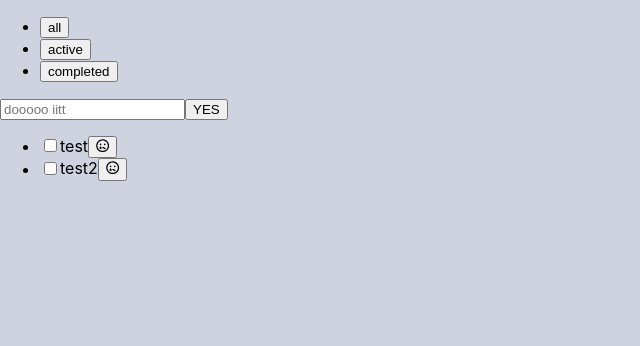
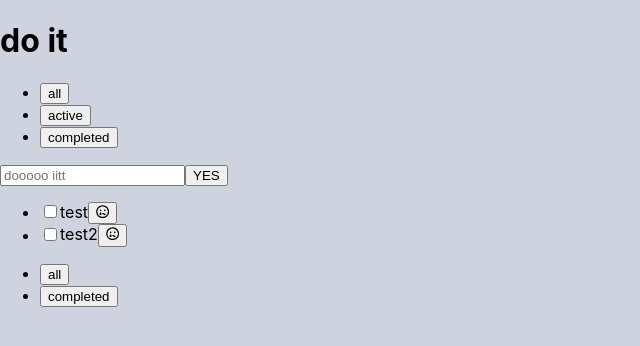
Before and after one commit to RamRamddun/Practice, a React (Create React App) app in the folder todo_react/: page / in a window 1280 px wide. Shown: the top 346 px of the page, without its empty margins (0-640 px from the left). Built offline with nearby package versions, Linux system fonts and the light colour scheme.

Commit message:
Feat : added buttons for filter deleted feature

```diff
--- a/todo_react/src/App.js
+++ b/todo_react/src/App.js
@@ -5,8 +5,10 @@ import Header from './components/Header/Header';
 import TodoList from './components/TodoList/TodoList';
 
 const listFilter = ['all', 'active', 'completed'];
+const deletedFilter = ['all', 'completed'];
 function App() {
   const [filter, setFilter] = useState(listFilter[0]);
+  const [deleteFilter, setDeletedFilter] = useState([0]);
   return (
     <>
       <Header
@@ -15,7 +17,11 @@ function App() {
         onFilterChange={(filter) => setFilter(filter)}
       />
       <TodoList filter={filter} />
-      <Footer />
+      <Footer
+        deleteList={deletedFilter}
+        currentDeleteList={deleteFilter}
+        onFilterDelete={setDeletedFilter}
+      />
     </>
   );
 }
--- a/todo_react/src/components/Footer/Footer.jsx
+++ b/todo_react/src/components/Footer/Footer.jsx
@@ -1,9 +1,19 @@
 import React from 'react';
 
-export default function Footer() {
-    return (
-        <footer>
-
-        </footer>
-    );
+export default function Footer({
+  deleteList,
+  currentDeleteList,
+  onFilterDelete,
+}) {
+  return (
+    <footer>
+      <ul>
+        {deleteList.map((value, index) => (
+          <li key={index}>
+            <button onClick={() => onFilterDelete(value)}>{value}</button>
+          </li>
+        ))}
+      </ul>
+    </footer>
+  );
 }
--- a/todo_react/src/components/Header/Header.jsx
+++ b/todo_react/src/components/Header/Header.jsx
@@ -2,6 +2,8 @@ import React from 'react';
 
 export default function Header({ list, current, onFilterChange }) {
   return (
+    <>
+    <h1>do it</h1>
     <ul>
       {list.map((value, index) => (
         <li key={index}>
@@ -9,5 +11,6 @@ export default function Header({ list, current, onFilterChange }) {
         </li>
       ))}
     </ul>
+    </>
   );
 }
```
